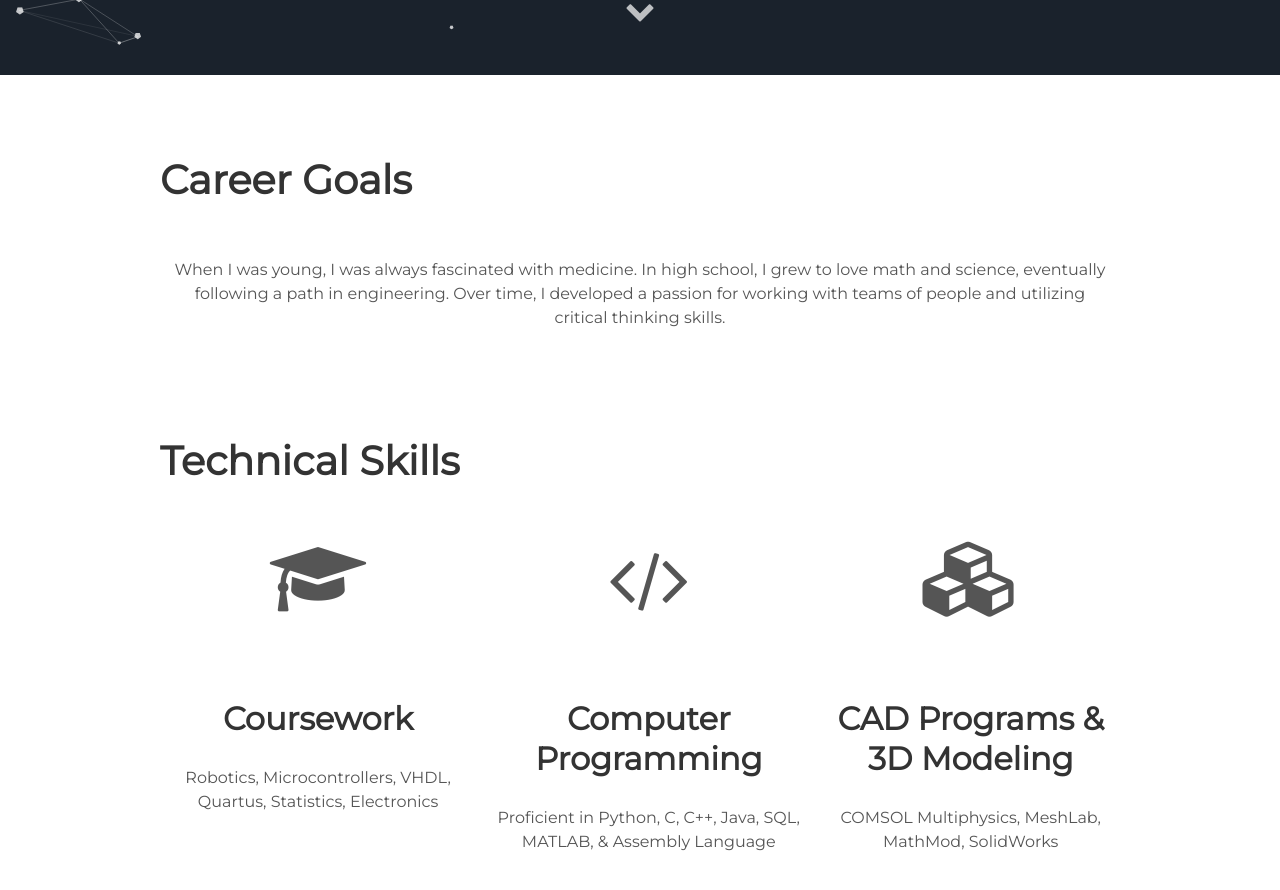
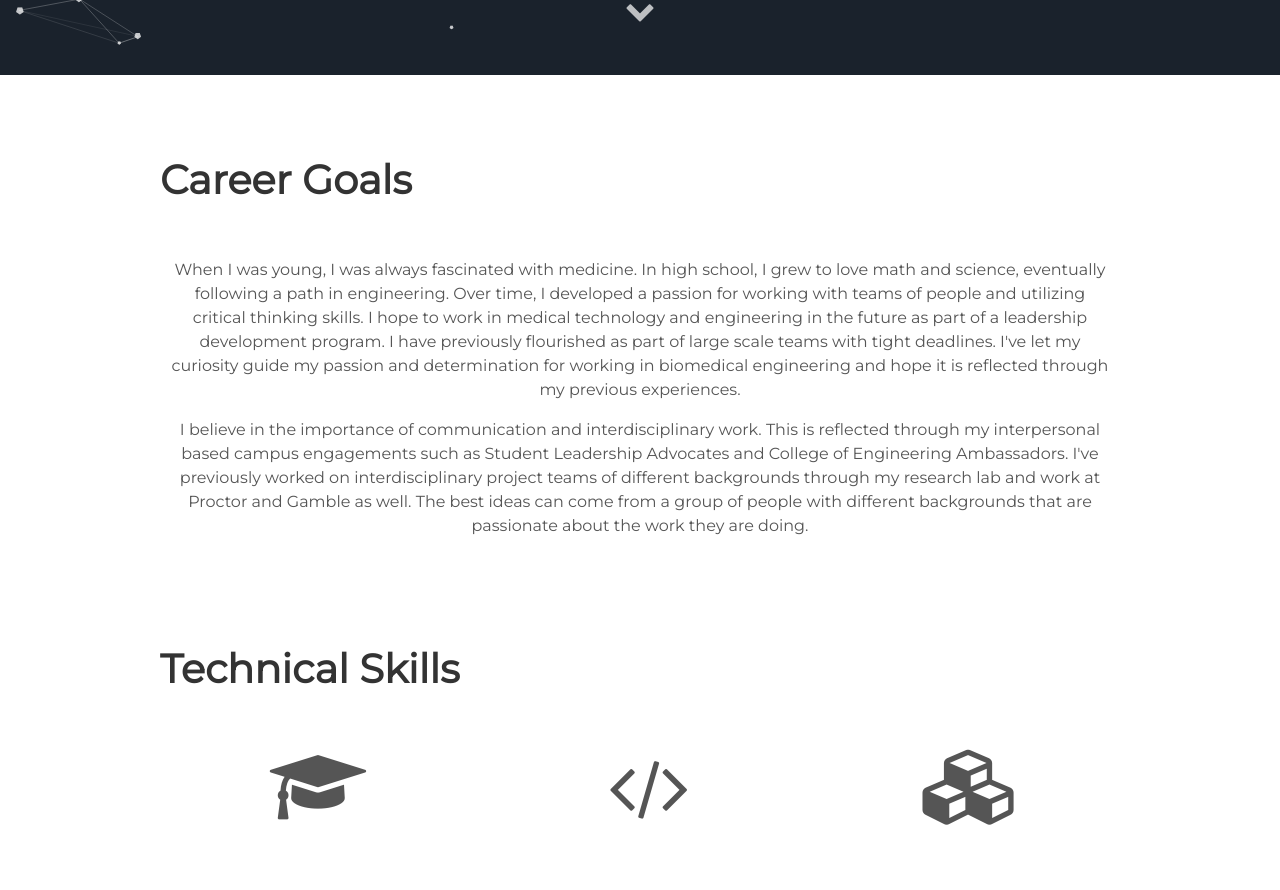
Before and after one commit to laurenpham/techskills, a Jekyll site: the page built from index.html, in a window 1280 px wide and 900 px high, scrolled down 825 px. Shown: the top 890 px of the window. Built offline with Jekyll 4.4.1, drawn with Linux system fonts in a browser that asks for light colours.

Commit message:
Update about.html

```diff
--- a/_includes/about.html
+++ b/_includes/about.html
@@ -8,7 +8,15 @@
         <div class="tech">
           <p>When I was young, I was always fascinated with medicine. In high school, I grew to love math and science,
             eventually following a path in engineering. Over time, I developed a passion for working with teams of
-            people and utilizing critical thinking skills.</p>
+            people and utilizing critical thinking skills. I hope to work in medical technology and engineering in the future
+            as part of a leadership development program. I have previously flourished as part of large scale teams with tight deadlines.
+            I've let my curiosity guide my passion and determination for working in biomedical engineering and hope it is reflected
+             through my previous experiences.</p>
+          <p>I believe in the importance of communication and interdisciplinary work. This is reflected through my interpersonal
+            based campus engagements such as Student Leadership Advocates and College of Engineering Ambassadors. I've previously
+            worked on interdisciplinary project teams of different backgrounds through my research lab and work at Proctor and
+            Gamble as well. The best ideas can come from a group of people with different backgrounds that are passionate about
+            the work they are doing.</p>
         </div>
     </div>
   </body>
```
